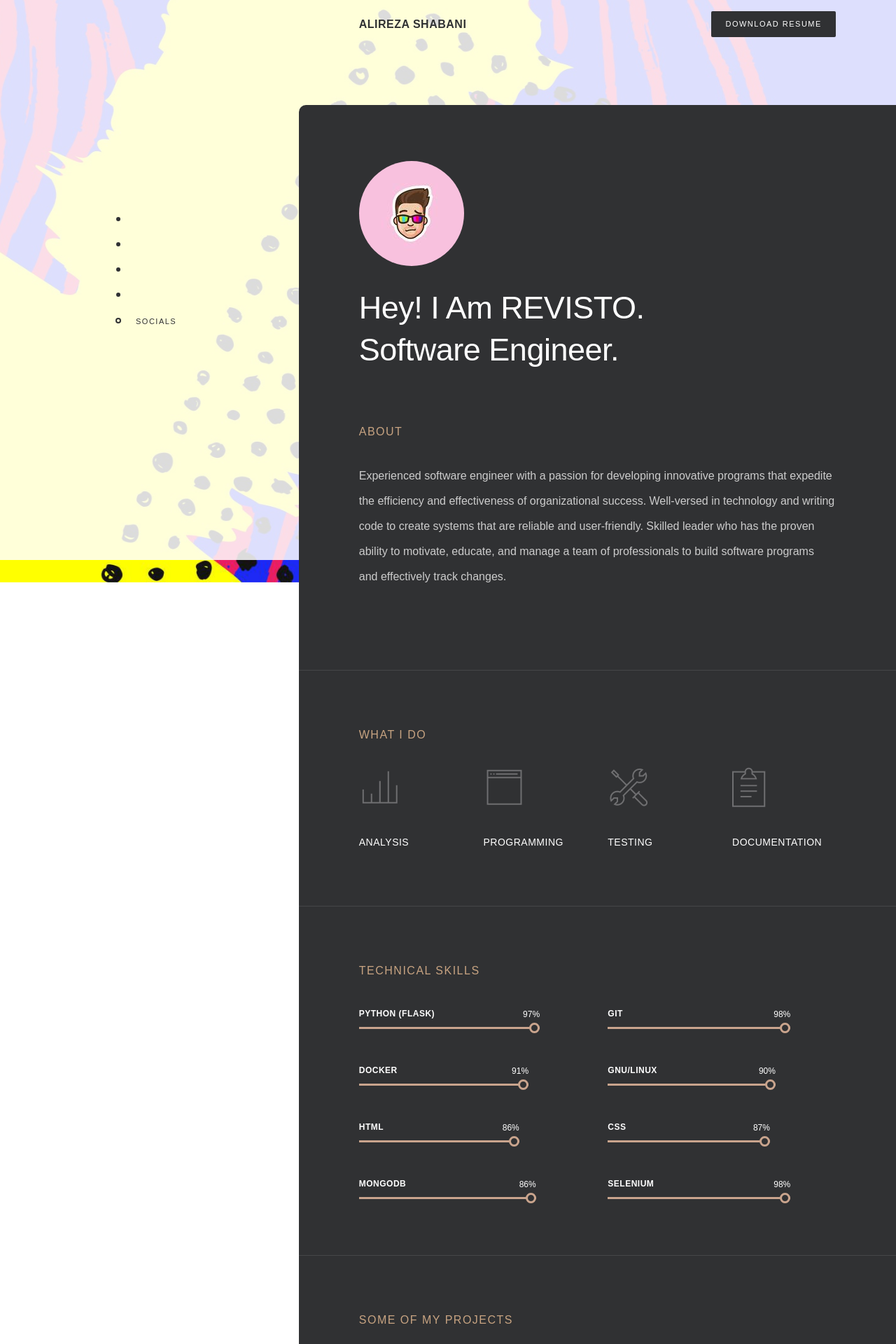
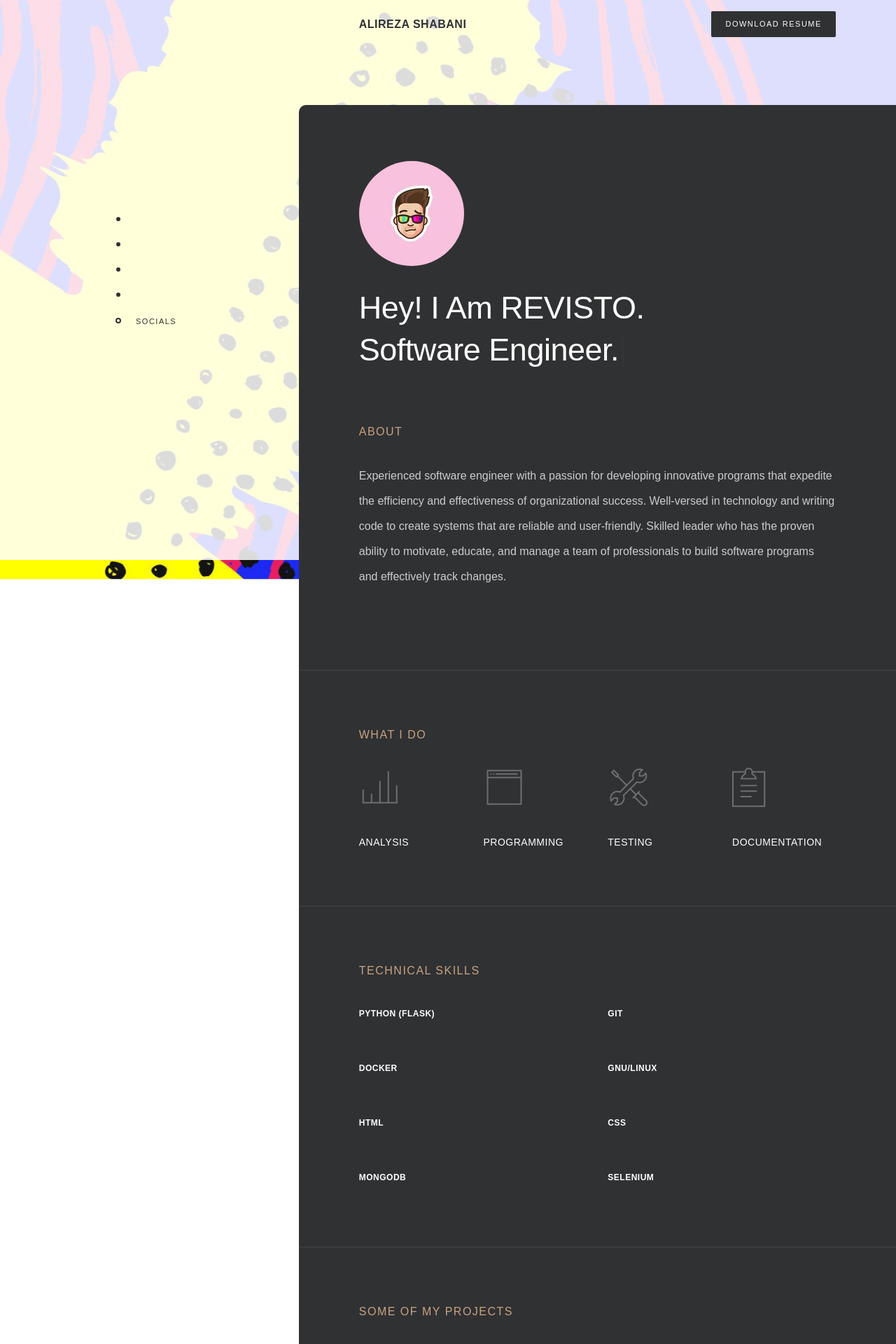
Before and after one commit to Revisto/revisto-cv, a Flask app: page / in a window 1280 px wide. Shown: the top 1920 px of the page at 70% size. Run offline with Flask 2, Linux system fonts and the light colour scheme; some libraries are stand-ins or nearby versions; some web fonts are replaced.

Commit message:
remove technical skills progress bar

```diff
--- a/flask/template/index.html
+++ b/flask/template/index.html
@@ -151,104 +151,38 @@
 							<div class="row margin-top-40">
 								<div class="col-sm-5 margin-bottom-sm">
 									<span class="progress-cat">Python (Flask)</span>
-									<div class="progress-bar-graph">
-										<div class="progress-bar-wrap">
-											<div class="bar-wrap">
-												<span data-width="97">
-													<strong><i>97</i>%</strong>
-												</span>
-											</div>
-										</div>
-									</div>
+
 								</div>
 								<div class="col-sm-offset-1 col-sm-5 margin-bottom-sm">
 									<span class="progress-cat">Git</span>
-									<div class="progress-bar-graph">
-										<div class="progress-bar-wrap">
-											<div class="bar-wrap">
-												<span data-width="98">
-													<strong><i>98</i>%</strong>
-												</span>
-											</div>
-										</div>
-									</div>
+
 								</div>
 								<div class="clearfix"></div>
 								<div class="col-sm-5 margin-bottom-sm">
 									<span class="progress-cat">Docker</span>
-									<div class="progress-bar-graph">
-										<div class="progress-bar-wrap">
-											<div class="bar-wrap">
-												<span data-width="91">
-													<strong><i>91</i>%</strong>
-												</span>
-											</div>
-										</div>
-									</div>
+
 								</div>
 								<div class="col-sm-offset-1 col-sm-5 margin-bottom-sm">
 									<span class="progress-cat">Gnu/Linux</span>
-									<div class="progress-bar-graph">
-										<div class="progress-bar-wrap">
-											<div class="bar-wrap">
-												<span data-width="90">
-													<strong><i>90</i>%</strong>
-												</span>
-											</div>
-										</div>
-									</div>
+
 								</div>
 								<div class="clearfix"></div>
 								<div class="col-sm-5 margin-bottom-sm">
 									<span class="progress-cat">HTML</span>
-									<div class="progress-bar-graph">
-										<div class="progress-bar-wrap">
-											<div class="bar-wrap">
-												<span data-width="86">
-													<strong><i>86</i>%</strong>
-												</span>
-											</div>
-										</div>
-									</div>
+
 								</div>
 								<div class="col-sm-offset-1 col-sm-5 margin-bottom-sm">
 									<span class="progress-cat">CSS</span>
-									<div class="progress-bar-graph">
-										<div class="progress-bar-wrap">
-											<div class="bar-wrap">
-												<div class="bar-wrap">
-													<span data-width="87">
-														<strong><i>87</i>%</strong>
-													</span>
-												</div>
-											</div>
-										</div>
-									</div>
+
 								</div>
 								<div class="clearfix"></div>
 								<div class="col-sm-5 margin-bottom-sm">
 									<span class="progress-cat">MongoDB</span>
-									<div class="progress-bar-graph">
-										<div class="progress-bar-wrap">
-											<div class="bar-wrap">
-												<span data-width="95">
-													<strong><i>86</i>%</strong>
-												</span>
-											</div>
-										</div>
-									</div>
+
 								</div>
 								<div class="col-sm-offset-1 col-sm-5 margin-bottom-sm">
 									<span class="progress-cat">Selenium</span>
-									<div class="progress-bar-graph">
-										<div class="progress-bar-wrap">
-											<div class="bar-wrap">
-												<span data-width="98">
-													<strong><i>98</i>%</strong>
-												</span>
-											</div>
-										</div>
-									</div>
+
 								</div>
 
 								<div class="clearfix"></div>
```
